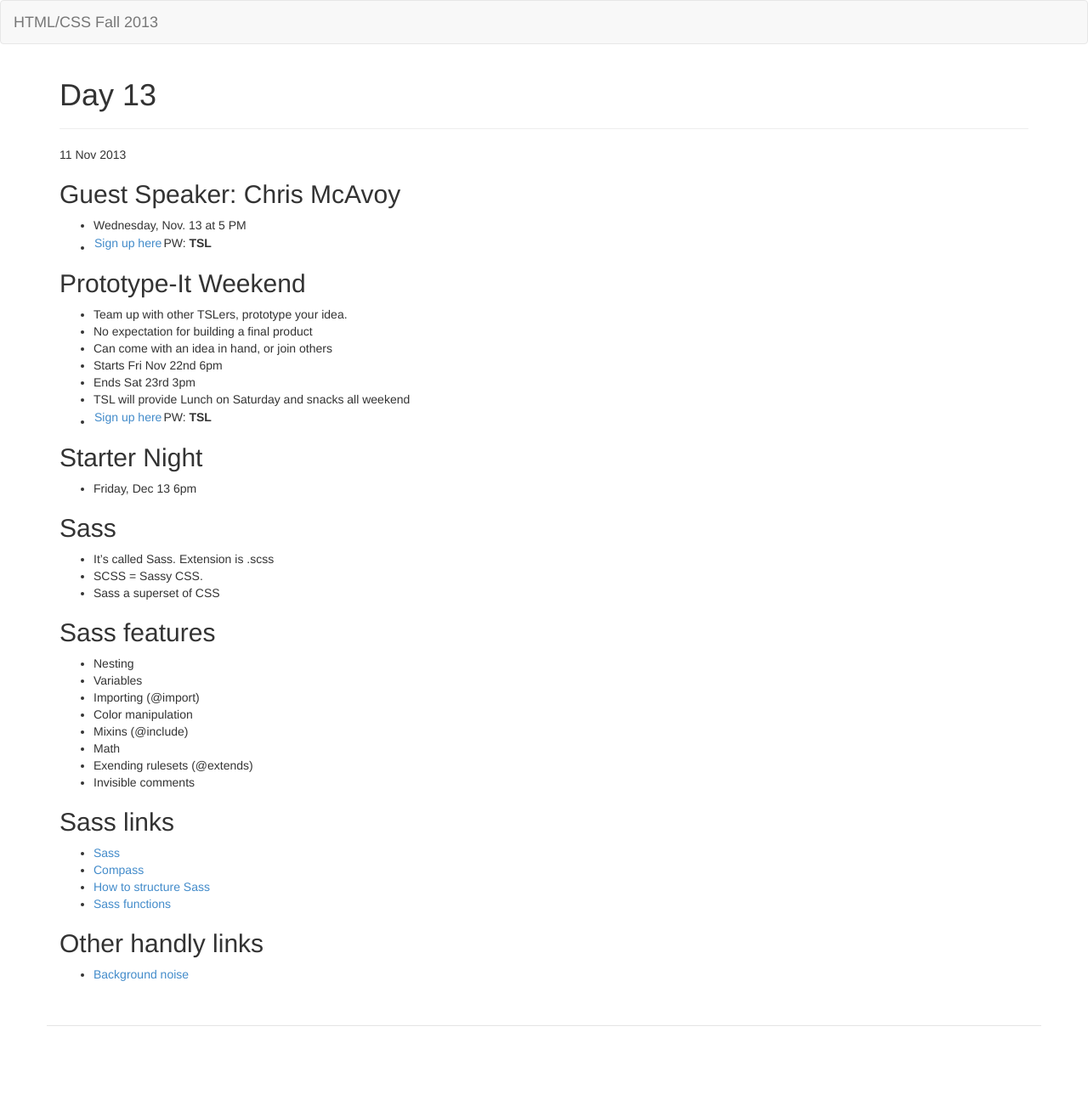
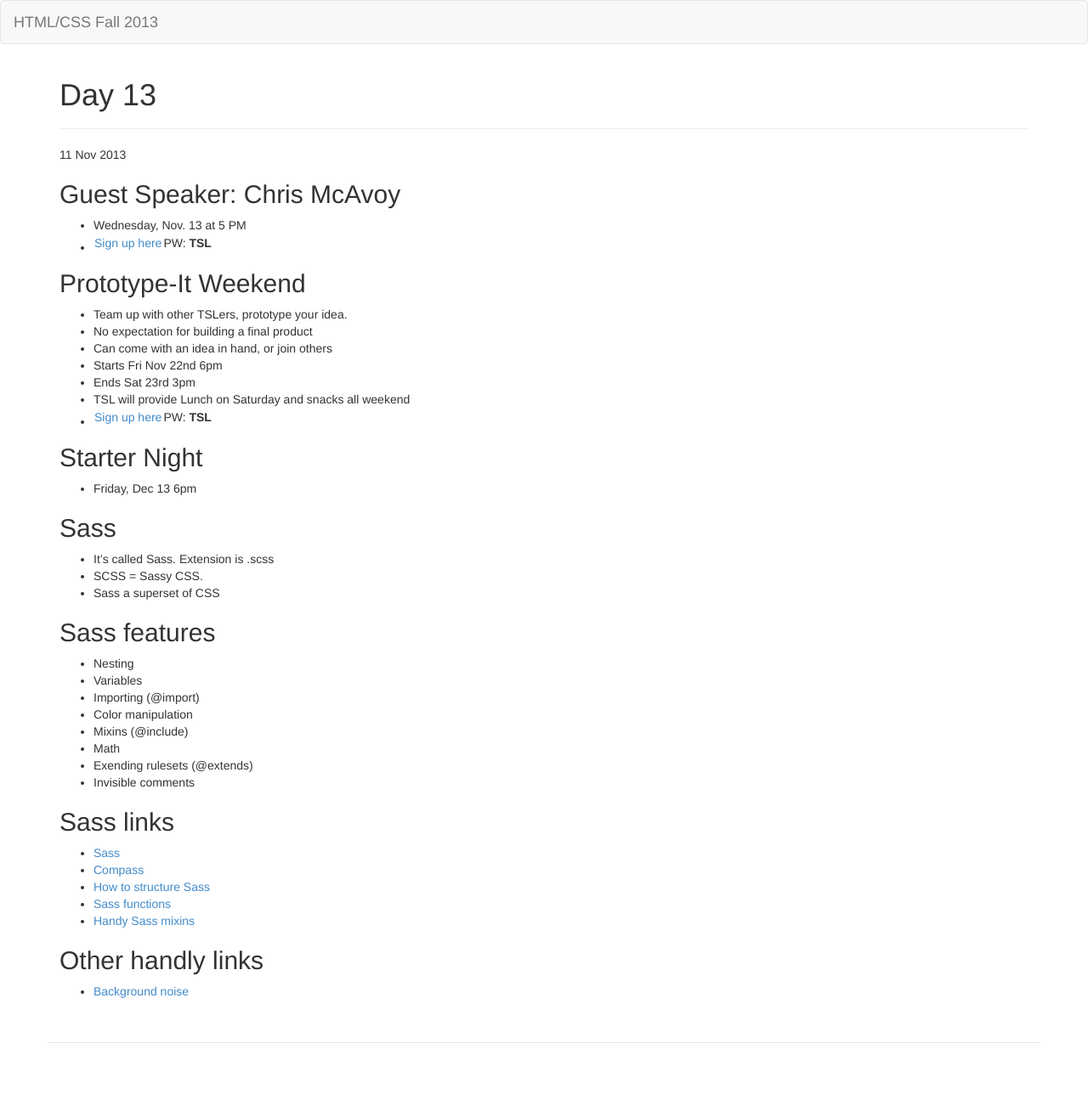
Before and after one commit to tsl-frontend/tsl-frontend.github.io, a Jekyll site: the page built from _posts/2013-11-11-13.md, in a window 1280 px wide. Shown: the whole page at 85% size. Built offline with Jekyll 4.4.1, drawn with Linux system fonts in a browser that asks for light colours; Markdown is read by kramdown in place of the engine named in the settings.

Commit message:
Handy Sass mixins

```diff
--- a/_posts/2013-11-11-13.md
+++ b/_posts/2013-11-11-13.md
@@ -45,6 +45,7 @@ categories: day
 - [Compass](http://compass-style.org/)
 - [How to structure Sass](http://thesassway.com/beginner/how-to-structure-a-sass-project)
 - [Sass functions](http://sass-lang.com/documentation/Sass/Script/Functions.html)
+- [Handy Sass mixins](http://web-design-weekly.com/blog/2013/05/12/handy-sass-mixins/)
 
 ## Other handly links
 
```
